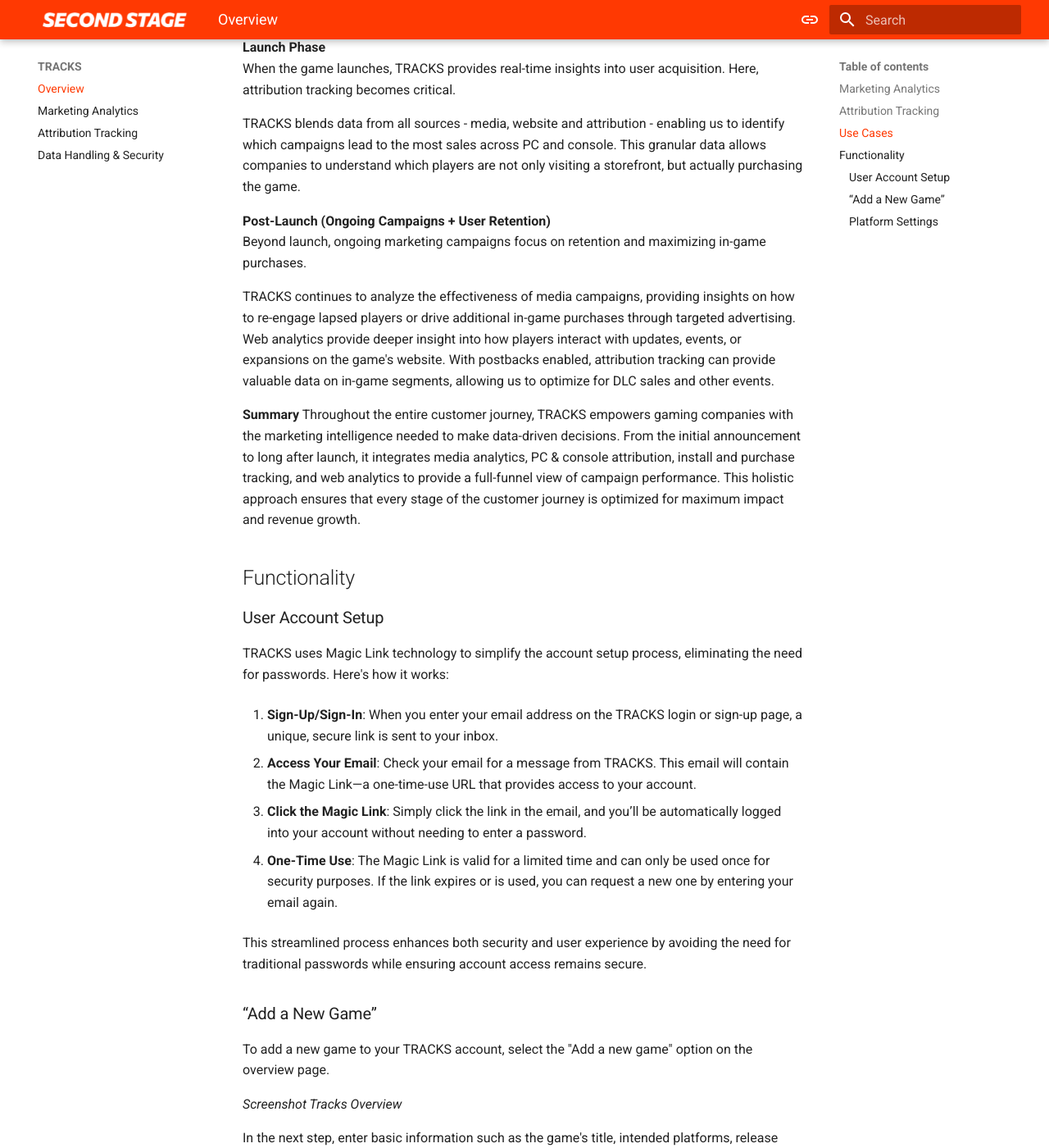
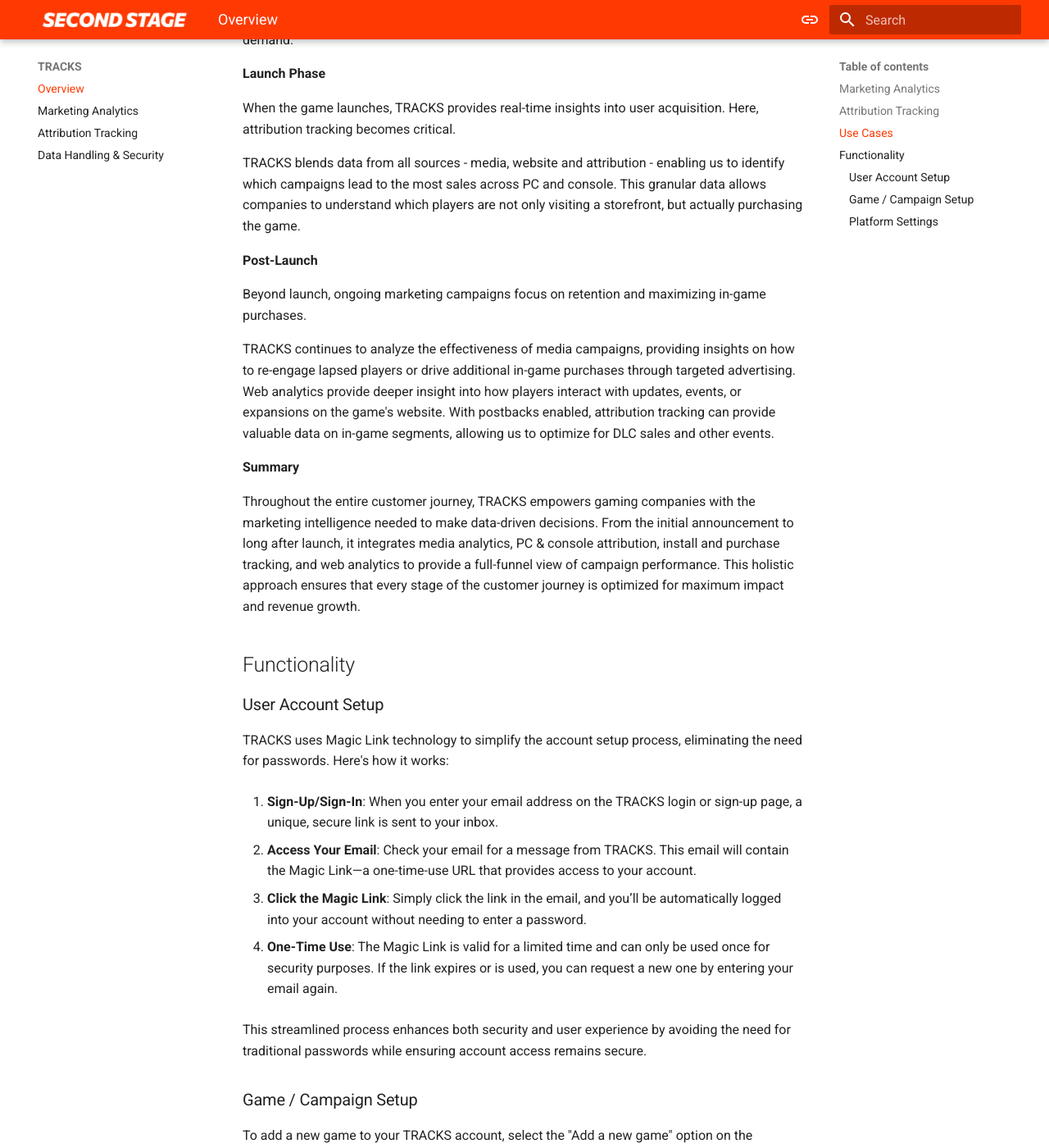
Before and after one commit to secondstage-io/tracks-documentation, an MkDocs documentation site: the page built from docs/tracks/overview.md, in a window 1280 px wide and 1400 px high, scrolled down 2187 px. Shown: the whole window at 82% size. Built offline with MkDocs 1.6.1 and Material for MkDocs 9.7.7, drawn with Linux system fonts in a browser that asks for light colours.

Commit message:
Update overview.md
more formatting

```diff
--- a/docs/tracks/overview.md
+++ b/docs/tracks/overview.md
@@ -39,26 +39,31 @@
 *Marketing Campaign Timeline Visualisation*
 
 **Announcement Phase**
+
 During the announcement phase, publishers and developers aim to build awareness and excitement for their upcoming game. TRACKS helps monitor media analytics to assess the reach and impact of campaigns across multiple channels — paid advertising, social media or influencers.
 
 At this stage of the campaign, TRACKS can measure the impact of media campaigns and creative assets, track performance in the awareness funnel, and provide helpful brand health insights to support critical decision making on key marketing beats.
 
 **Pre-Order or Early Access**
+
 In the pre-order or early access phase, upper funnel activations that drive brand recognition are still important. This stage also puts significant emphasize on measuring website traffic and optimizing conversion rates through detailed web analytics, ensuring that campaigns are reaching high quality users and delivering on wishlists or pre-purchases.
 
 TRACKS enables precise tracking of where users are coming from — whether through web traffic, referrals, paid ads, or influencer promotions. It connects campaign data with wishlists, preorders or installs, helping gaming companies identify which platforms or channels are key to create demand.
 
 **Launch Phase**
+
 When the game launches, TRACKS provides real-time insights into user acquisition. Here, attribution tracking becomes critical.
 
 TRACKS blends data from all sources - media, website and attribution - enabling us to identify which campaigns lead to the most sales across PC and console. This granular data allows companies to understand which players are not only visiting a storefront, but actually purchasing the game.
 
-**Post-Launch (Ongoing Campaigns + User Retention)**
+**Post-Launch**
+
 Beyond launch, ongoing marketing campaigns focus on retention and maximizing in-game purchases.
 
 TRACKS continues to analyze the effectiveness of media campaigns, providing insights on how to re-engage lapsed players or drive additional in-game purchases through targeted advertising. Web analytics provide deeper insight into how players interact with updates, events, or expansions on the game's website. With postbacks enabled, attribution tracking can provide valuable data on in-game segments, allowing us to optimize for DLC sales and other events.
 
  **Summary**
+
 Throughout the entire customer journey, TRACKS empowers gaming companies with the marketing intelligence needed to make data-driven decisions. From the initial announcement to long after launch, it integrates media analytics, PC & console attribution, install and purchase tracking, and web analytics to provide a full-funnel view of campaign performance. This holistic approach ensures that every stage of the customer journey is optimized for maximum impact and revenue growth.
 
 ## Functionality
@@ -77,7 +82,7 @@
 
 This streamlined process enhances both security and user experience by avoiding the need for traditional passwords while ensuring account access remains secure.
 
-### “Add a  New Game”
+### Game / Campaign Setup
 
 To add a new game to your TRACKS account, select the "Add a new game" option on the overview page.
 
```
